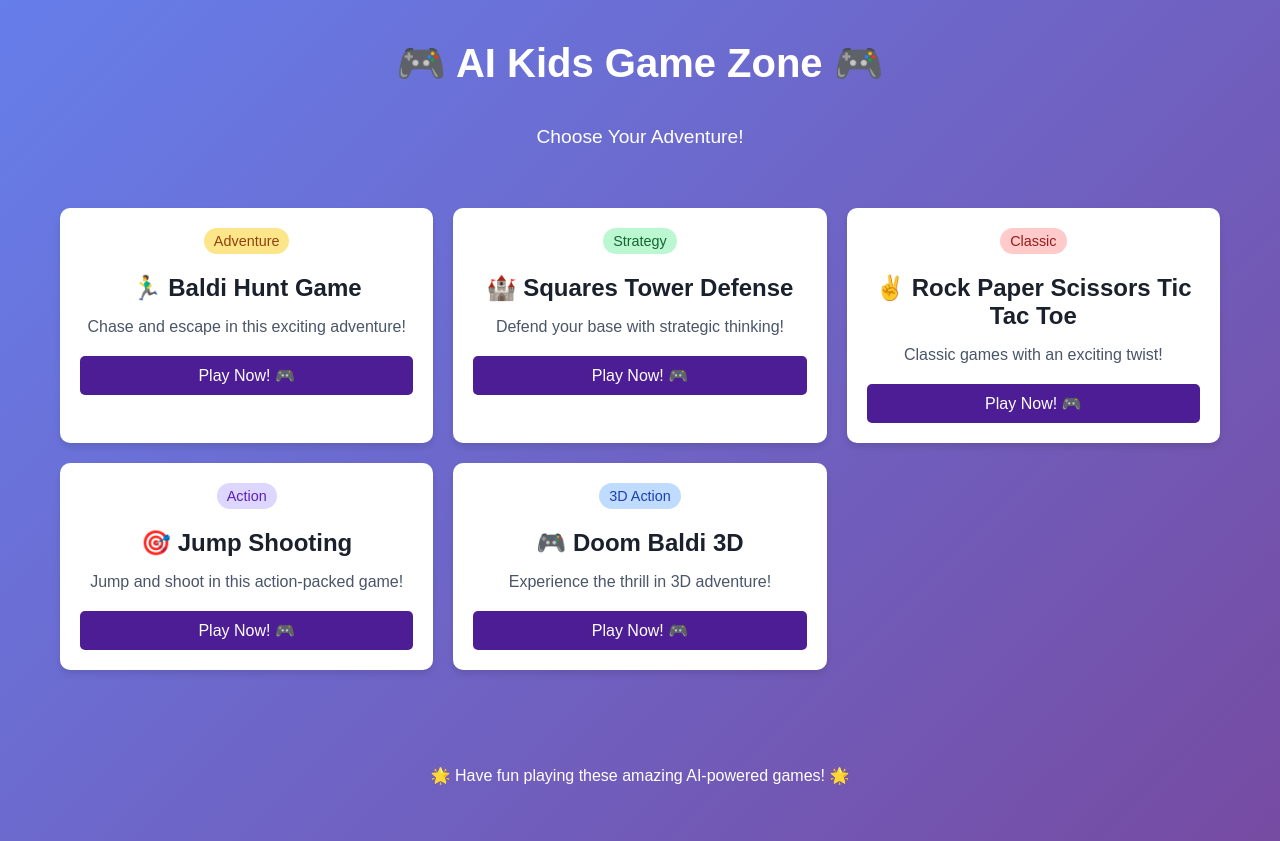
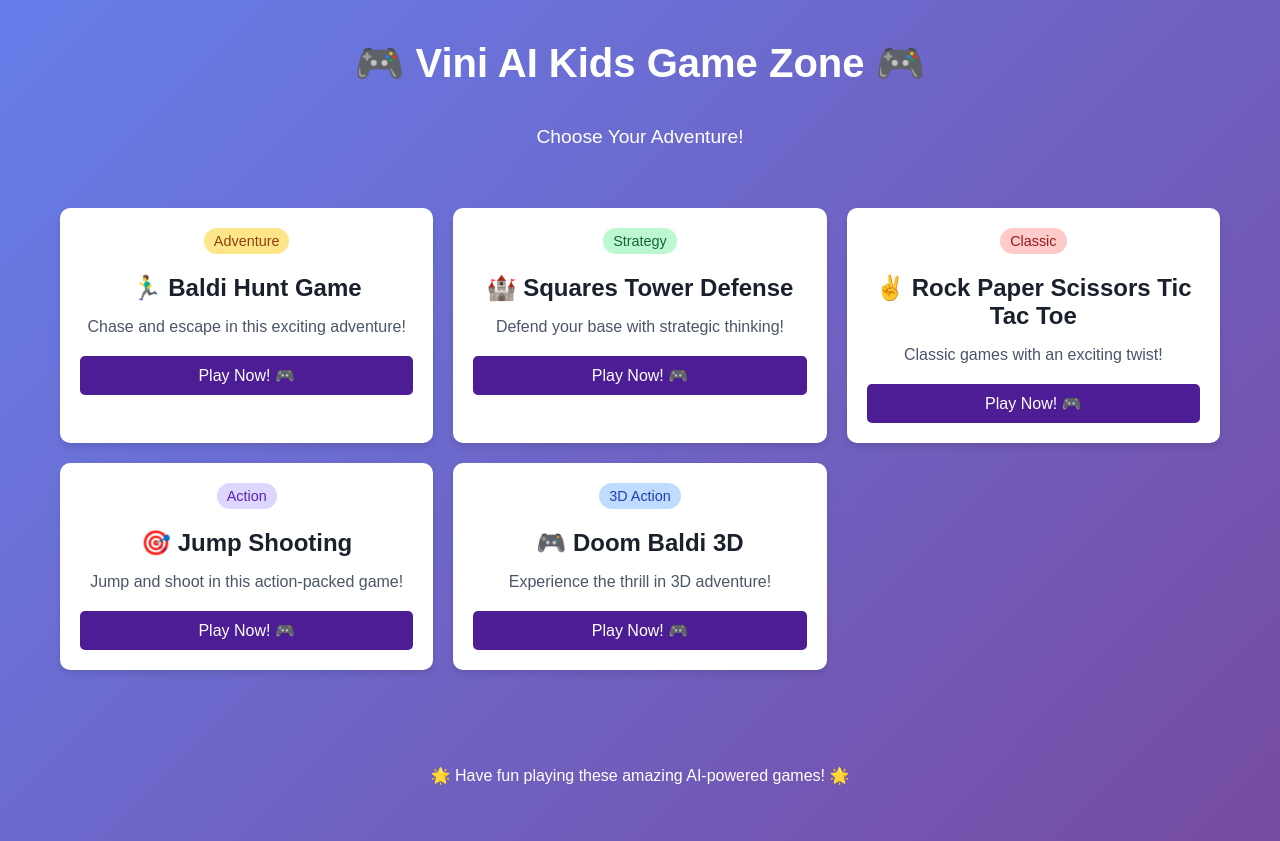
Before and after one commit to lfwgoes/kidsgenai, a plain HTML site: page index.html in a window 1280 px wide. Drawn offline with Linux system fonts and the light colour scheme.

Commit message:
Update index.html

```diff
--- a/index.html
+++ b/index.html
@@ -94,7 +94,7 @@
 <body>
     <div class="container">
         <div class="header">
-            <h1>🎮 AI Kids Game Zone 🎮</h1>
+            <h1>🎮 Vini AI Kids Game Zone 🎮</h1>
             <p class="subtitle">Choose Your Adventure!</p>
         </div>
 
```
